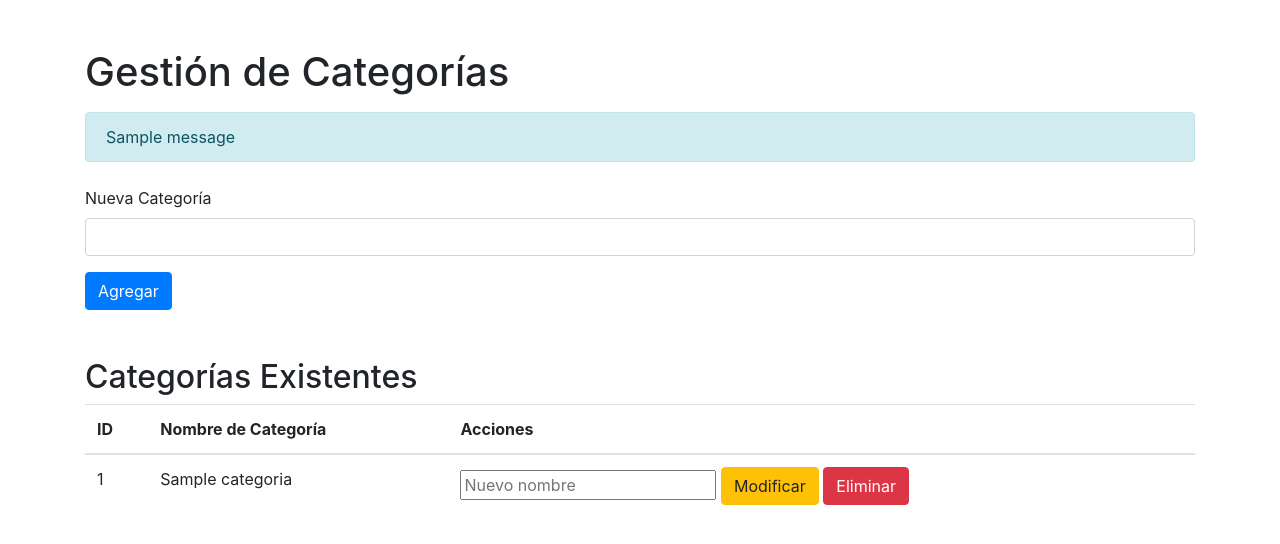
After one commit to Marher0181/InventarioSA, a Flask app: page /categorias in a window 1280 px wide. The commit adds this page. Shown: the top 544 px of the page. Run offline with Flask 3, Linux system fonts and the light colour scheme; the visitor is signed in with stand-in values (Sample User, id 1); tables that the repository leaves empty hold one stand-in row (values such as "Sample post"); one stand-in notice (Sample message) is shown; some libraries are stand-ins or nearby versions.

Commit message:
Categorias

```diff
--- a/app.py
+++ b/app.py
@@ -85,7 +85,9 @@ def dashboardAdmin():
         usuarios = db.session.execute(sql).fetchall()
         sql = db.text("SELECT COUNT(*) FROM Productos")
         productos = db.session.execute(sql).fetchall()
-        return render_template('DashboardAdmin.html', alertas=alertas, ventas=ventas, proveedores=proveedores, usuarios=usuarios, movimientos=movimientos, productos=productos)
+        sql = db.text("SELECT COUNT(*) FROM Categorias")
+        categorias = db.session.execute(sql).fetchall()
+        return render_template('DashboardAdmin.html', alertas=alertas, ventas=ventas, proveedores=proveedores, usuarios=usuarios, movimientos=movimientos, productos=productos, categorias=categorias)
 
 
 @app.route('/usuarios', methods=['GET', 'POST'])
@@ -433,6 +435,60 @@ def gestionar_movimientos():
     movimientos = db.session.execute(text("SELECT * FROM MovimientosInventario")).fetchall()
     return render_template('gestionar_movimientos.html', movimientos=movimientos)
 
+@app.route('/categorias', methods=['GET', 'POST'])
+def gestionar_categorias():
+    if 'usuarioSesion' not in session:
+        flash("Debes iniciar sesión para acceder a esta página.")
+        return redirect(url_for('login'))
+
+    query = request.args.get('q')
+    page = request.args.get('page', 1, type=int)
+    per_page = 5
+
+    if query:
+        categorias = Categorias.query.filter(
+            Categorias.nombreCategoria.ilike(f'%{query}%')
+        ).order_by(Categorias.nombreCategoria).paginate(page=page, per_page=per_page)
+    else:
+        categorias = Categorias.query.order_by(Categorias.nombreCategoria).paginate(page=page, per_page=per_page)
+
+    if request.method == 'POST':
+        if 'agregar' in request.form:
+            nueva_categoria = request.form['Categorias']
+            sql = text("EXEC sp_AgregarCategoria :Categorias")
+            try:
+                db.session.execute(sql, {'Categorias': nueva_categoria})
+                db.session.commit()
+                flash("Categoría agregada correctamente.")
+            except Exception as e:
+                db.session.rollback()
+                flash(f"Error al agregar categoría: {e}")
+            return redirect(url_for('gestionar_categorias'))
+
+        elif 'modificar' in request.form:
+            categoria_id = request.form['categoria_id']
+            categoria = Categorias.query.get(categoria_id)
+            if categoria:
+                categoria.nombreCategoria = request.form['nombreCategoria']
+                db.session.commit()
+                flash("Categoría modificada exitosamente.")
+            else:
+                flash("Categoría no encontrada.")
+            return redirect(url_for('gestionar_categorias'))
+
+        elif 'eliminar' in request.form:
+            categoria_id = request.form['categoria_id']
+            categoria = Categorias.query.get(categoria_id)
+            if categoria:
+                db.session.delete(categoria)
+                db.session.commit()
+                flash("Categoría eliminada exitosamente.")
+            else:
+                flash("Categoría no encontrada.")
+            return redirect(url_for('gestionar_categorias'))
+
+    return render_template('gestionar_categorias.html', categorias=categorias)
+
 @app.route('/reporte-productos-mas-vendidos')
 def reporte_productos_mas_vendidos():
     productos = [
--- /dev/null
+++ b/templates/gestionar_categorias.html
@@ -0,0 +1,77 @@
+<!DOCTYPE html>
+<html lang="es">
+<head>
+    <meta charset="UTF-8">
+    <meta name="viewport" content="width=device-width, initial-scale=1.0">
+    <title>Gestión de Categorías</title>
+    <link rel="stylesheet" href="https://stackpath.bootstrapcdn.com/bootstrap/4.5.2/css/bootstrap.min.css">
+</head>
+<body>
+    <div class="container">
+        <h1 class="mt-5">Gestión de Categorías</h1>
+
+        <!-- Mensajes Flash -->
+        {% with messages = get_flashed_messages() %}
+            {% if messages %}
+                <div class="alert alert-info mt-3">
+                    {% for message in messages %}
+                        {{ message }}<br>
+                    {% endfor %}
+                </div>
+            {% endif %}
+        {% endwith %}
+
+        <!-- Formulario para agregar categoría -->
+        <form method="POST" class="mt-4">
+            <div class="form-group">
+                <label for="Categorias">Nueva Categoría</label>
+                <input type="text" class="form-control" name="Categorias" required>
+            </div>
+            <button type="submit" name="agregar" class="btn btn-primary">Agregar</button>
+        </form>
+
+        <!-- Lista de categorías -->
+        <h2 class="mt-5">Categorías Existentes</h2>
+        <table class="table">
+            <thead>
+                <tr>
+                    <th>ID</th>
+                    <th>Nombre de Categoría</th>
+                    <th>Acciones</th>
+                </tr>
+            </thead>
+            <tbody>
+                {% for categoria in categorias.items %}
+                <tr>
+                    <td>{{ categoria.idCategoria }}</td>
+                    <td>{{ categoria.nombreCategoria }}</td>
+                    <td>
+                        <!-- Formulario para modificar categoría -->
+                        <form method="POST" style="display:inline;">
+                            <input type="hidden" name="categoria_id" value="{{ categoria.idCategoria }}">
+                            <input type="text" name="nombreCategoria" placeholder="Nuevo nombre" required>
+                            <button type="submit" name="modificar" class="btn btn-warning">Modificar</button>
+                        </form>
+
+                        <!-- Formulario para eliminar categoría -->
+                        <form method="POST" style="display:inline;">
+                            <input type="hidden" name="categoria_id" value="{{ categoria.idCategoria }}">
+                            <button type="submit" name="eliminar" class="btn btn-danger">Eliminar</button>
+                        </form>
+                    </td>
+                </tr>
+                {% endfor %}
+            </tbody>
+        </table>
+
+        <div class="mt-4">
+            {% if categorias.has_prev %}
+                <a href="{{ url_for('gestionar_categorias', page=categorias.prev_num, q=request.args.get('q')) }}" class="btn btn-secondary">Anterior</a>
+            {% endif %}
+            {% if categorias.has_next %}
+                <a href="{{ url_for('gestionar_categorias', page=categorias.next_num, q=request.args.get('q')) }}" class="btn btn-secondary">Siguiente</a>
+            {% endif %}
+        </div>
+    </div>
+</body>
+</html>
--- a/templates/gestionar_productos.html
+++ b/templates/gestionar_productos.html
@@ -148,7 +148,6 @@
             var idProducto = button.data('id')
             var nombre = button.data('nombre')
             var descripcion = button.data('descripcion')
-            // Rellenar campos de modal para modificar
             var modal = $(this)
             modal.find('#idProducto').val(idProducto)
             modal.find('#nombre').val(nombre)
```
Also changed, not shown: templates/DashboardAdmin.html (+8 -0 lines).
